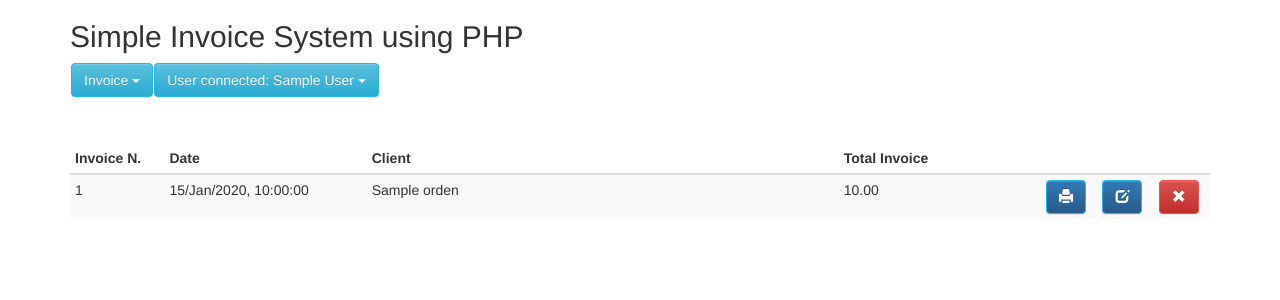
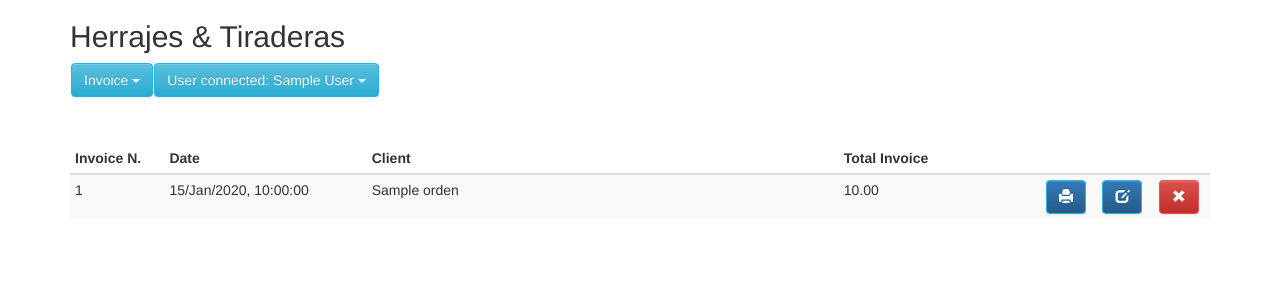
Before and after one commit to bromanc/webInvoice, a PHP site: page /invoice_list.php in a window 1280 px wide. Shown: the top 300 px of the page. Run offline with PHP 8.4, Linux system fonts and the light colour scheme; the visitor is signed in with stand-in values (Sample User, id 1); tables that the repository leaves empty hold one stand-in row (values such as "Sample post"); some libraries are stand-ins or nearby versions.

```diff
--- a/index.php
+++ b/index.php
@@ -25,7 +25,7 @@ if (!empty($_POST['email']) && !empty($_POST['pwd'])) {
 <div style="width: 800px; margin: 200px auto;">
     <div class="col-xs-6">
         <div class="heading">
-            <h2>Simple Invoice System</h2>
+            <h2>Herrajes & Tiraderas</h2>
         </div>
         <div class="login-form">
             <form action="" method="post">
--- a/invoice_list.php
+++ b/invoice_list.php
@@ -5,11 +5,11 @@ include 'Invoice.php';
 $invoice = new Invoice();
 $invoice->checkLoggedIn();
 ?>
-<title>Simple Invoice System</title>
+<title>Herrajes & Tiraderas</title>
 <script src="js/invoice.js"></script>
 <link href="css/style.css" rel="stylesheet">
 <div class="container">
-    <h2 class="title">Simple Invoice System using PHP</h2>
+    <h2 class="title">Herrajes & Tiraderas</h2>
     <?php include('menu.php'); ?>
     <table id="data-table" class="table table-condensed table-striped">
         <thead>
--- a/menu.php
+++ b/menu.php
@@ -12,7 +12,6 @@
             <button class="btn btn-info dropdown-toggle" type="button" data-toggle="dropdown">User connected: <?php echo $_SESSION['user']; ?>
                 <span class="caret"></span></button>
             <ul class="dropdown-menu">
-                <li><a href="#">My account</a></li>
                 <li><a href="action.php?action=logout">Log out</a></li>
             </ul>
         </li>
```
Also changed, not shown: 1 other file.
